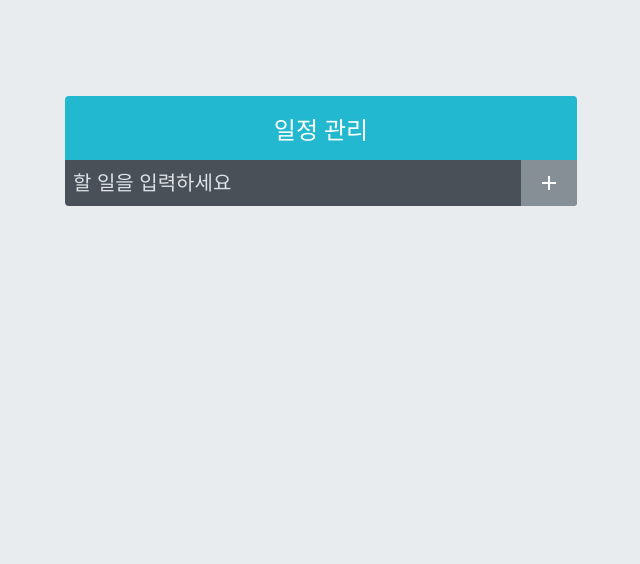
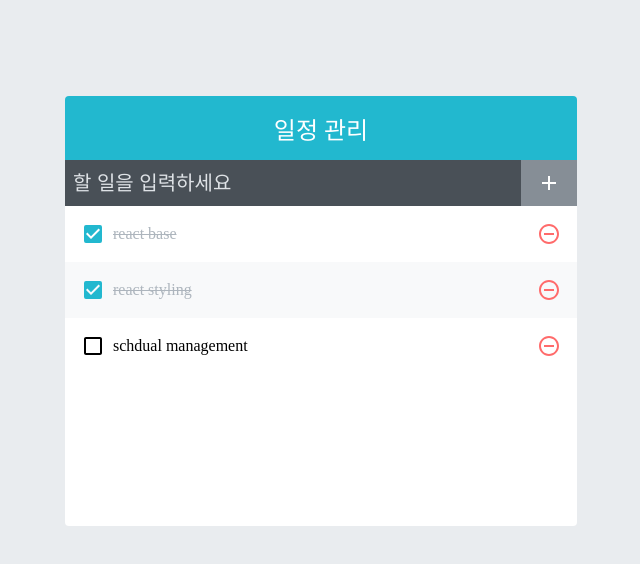
Before and after one commit to pradise217/study_todo, a React (Create React App) app: page / in a window 1280 px wide. Shown: the top 564 px of the page, without its empty margins (319-959 px from the left). Built offline with nearby package versions, Linux system fonts and the light colour scheme.

Commit message:
todolist commit

```diff
--- a/src/App.js
+++ b/src/App.js
@@ -1,9 +1,31 @@
+import { useState } from 'react';
 import TodoTemplate from './components/TodoTemplate';
 import TodoInsert from './components/TodoInsert';
+import TodoList from './components/TodoList';
+
 const App = () => {
+  const [todos, setTodos] = useState([
+    {
+      id: 1,
+      text: 'react base',
+      checked: true,
+    },
+    {
+      id: 2,
+      text: 'react styling',
+      checked: true,
+    },
+    {
+      id: 3,
+      text: 'schdual management',
+      checked: false,
+    },
+  ]);
+
   return (
     <TodoTemplate>
       <TodoInsert />
+      <TodoList todos={todos} />
     </TodoTemplate>
   );
 };
--- a/src/components/TodoInsert.js
+++ b/src/components/TodoInsert.js
@@ -1,10 +1,17 @@
 import { MdAdd } from 'react-icons/md';
 import './TodoInsert.scss';
+import { useCallback, useState } from 'react';
 
 const TodoInsert = () => {
+  const [value, setValue] = useState('');
+
+  const onChange = useCallback((e) => {
+    setValue(e.target.value);
+  }, []);
+
   return (
     <form className="TodoInsert">
-      <input placeholder="할 일을 입력하세요" />
+      <input placeholder="할 일을 입력하세요" value={value} onChange={onChange} />
       <button type="submit">
         <MdAdd />
       </button>
--- /dev/null
+++ b/src/components/TodoList.js
@@ -0,0 +1,14 @@
+import TodoListItem from './TodoListItem';
+import './TodoList.scss';
+
+const TodoList = ({ todos }) => {
+  return (
+    <div className="TodoList">
+      {todos.map((todo) => (
+        <TodoListItem todo={todo} key={todo.id} />
+      ))}
+    </div>
+  );
+};
+
+export default TodoList;
--- /dev/null
+++ b/src/components/TodoList.scss
@@ -0,0 +1,5 @@
+.TodoList {
+    min-height:320px;
+    max-height:513px;
+    overflow-y:auto;
+}
--- /dev/null
+++ b/src/components/TodoListItem.js
@@ -0,0 +1,24 @@
+import {
+  MdCheckBoxOutlineBlank,
+  MdCheckBox,
+  MdRemoveCircleOutline,
+} from 'react-icons/md';
+import './TodoListItem.scss';
+import cn from 'classnames';
+
+const TodoListItem = ({ todo }) => {
+  const { text, checked } = todo;
+  return (
+    <div className="TodoListItem">
+      <div className={cn('checkbox', { checked })}>
+        {checked ? <MdCheckBox /> : <MdCheckBoxOutlineBlank />}
+        <div className="text">{text}</div>
+      </div>
+      <div className="remove">
+        <MdRemoveCircleOutline />
+      </div>
+    </div>
+  );
+};
+
+export default TodoListItem;
--- /dev/null
+++ b/src/components/TodoListItem.scss
@@ -0,0 +1,40 @@
+.TodoListItem {
+    padding:1rem;
+    display:flex;
+    align-items: center;
+    &:nth-child(even) {
+        background:#f8f9fa;
+    }
+}
+.checkbox{
+    cursor:pointer;
+    flex:1;
+    display:flex;
+    align-items:center;
+    svg{
+        font-size:1.5rem;
+    }
+    .text{
+        margin-left:0.5rem;
+        flex:1;
+    }
+    &.checked{
+        svg{
+            color:#22b8cf;
+        }
+        .text{
+            color:#adb5bd;
+            text-decoration:line-through;
+        }
+    }
+}
+.remove{
+    display:flex;
+    align-items:center;
+    font-size:1.5rem;
+    color:#ff6b6b;
+    cursor:pointer;
+    &:hover{
+        color:#ff8787;
+    }
+}
```
